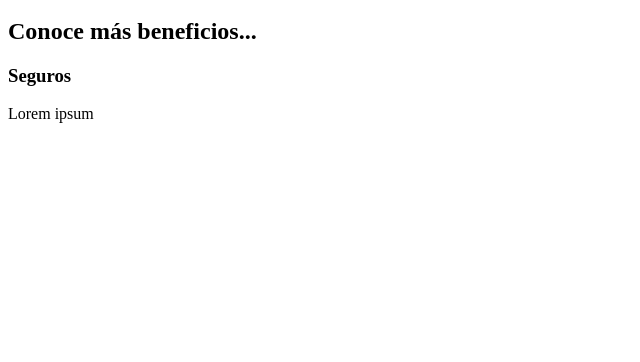
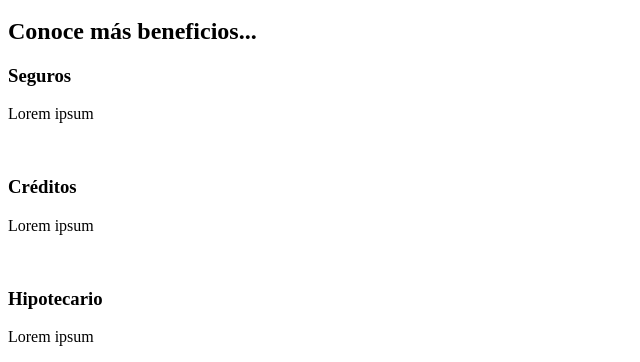
Before and after one commit to TeremotoBettoni/BankProject, a plain HTML site: page index.html in a window 1280 px wide. Shown: the part 448-810 px from the top of the page, without its empty margins (0-640 px from the left). Drawn offline with Linux system fonts and the light colour scheme.

Commit message:
html basico de banco

```diff
--- a/index.html
+++ b/index.html
@@ -21,6 +21,12 @@
         <h2>Conoce más beneficios...</h2>
         <h3>Seguros</h3>
         <p>Lorem ipsum</p>
+        <br>
+        <h3>Créditos</h3>
+        <p>Lorem ipsum</p>
+        <br>
+        <h3>Hipotecario</h3>
+        <p>Lorem ipsum</p>
 
     </main>
     <footer></footer>
```
